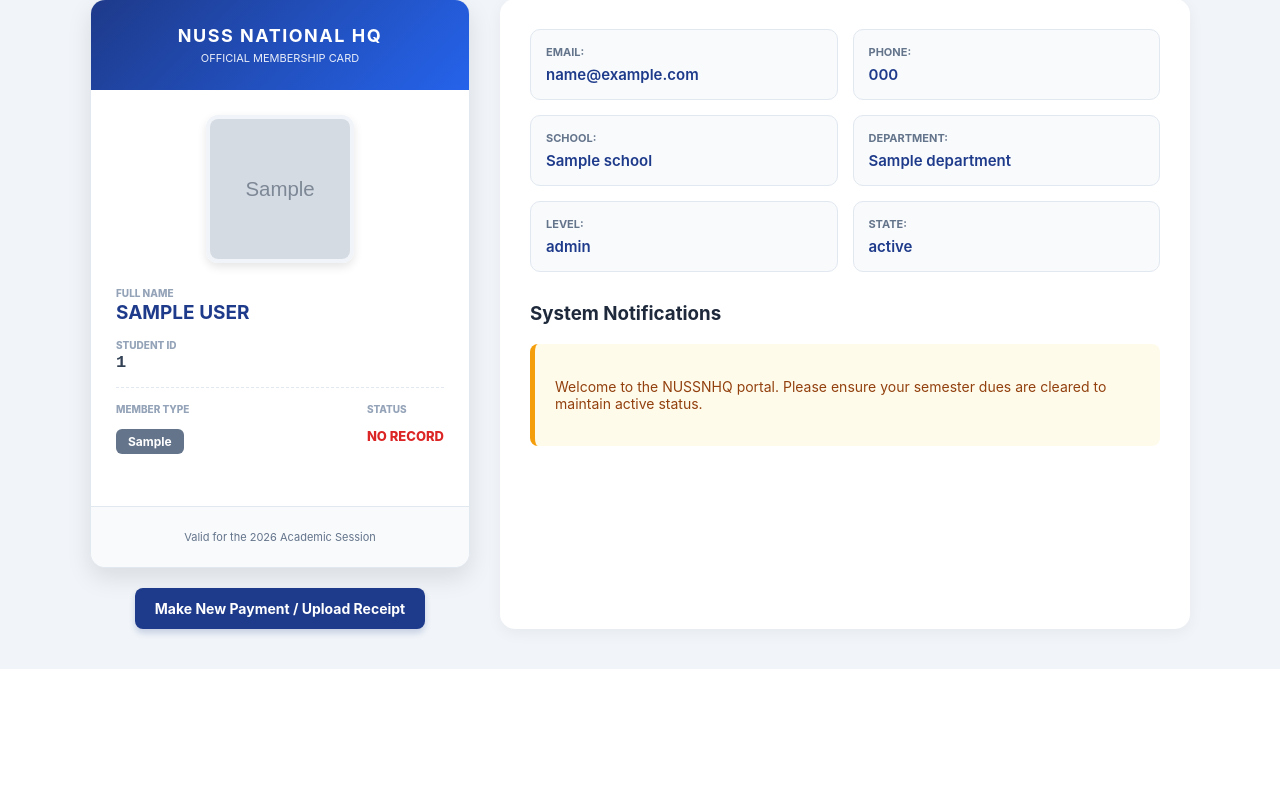
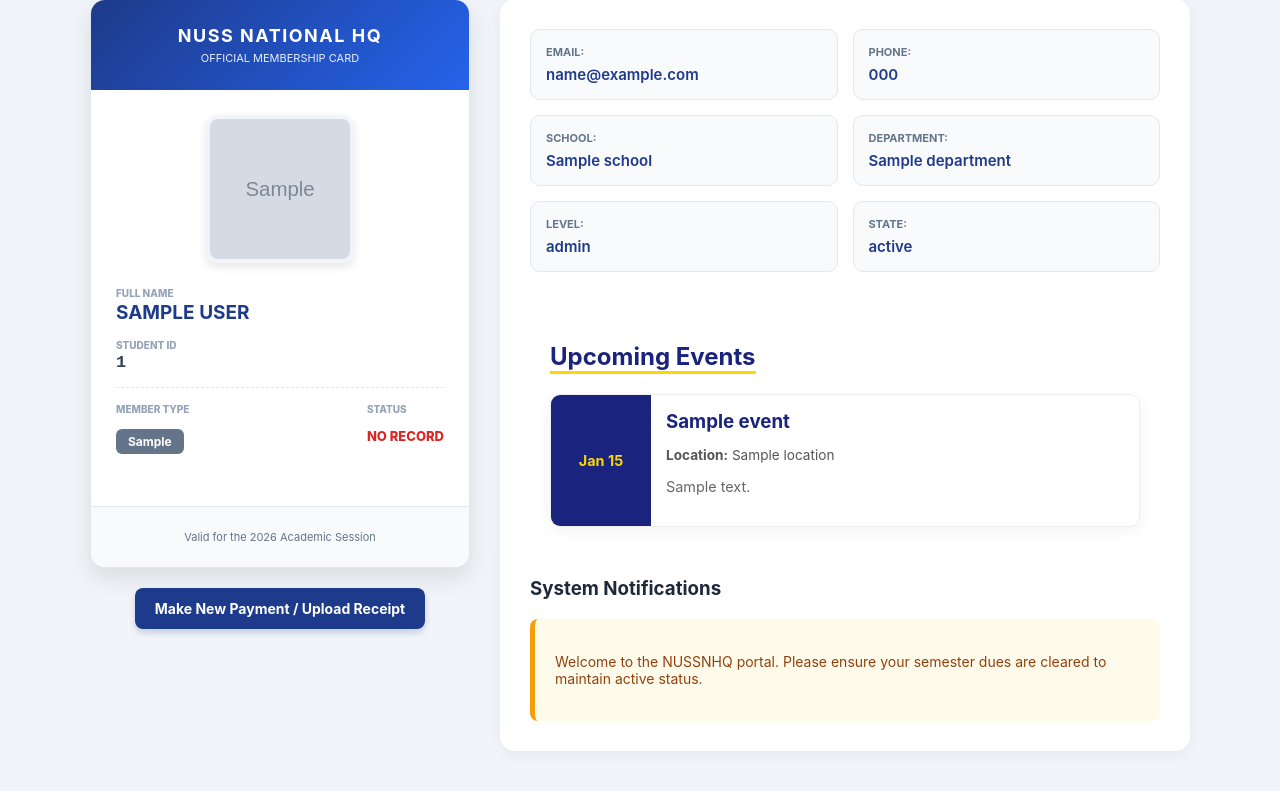
Before and after one commit to Holuwardammy/nussnhq_portal, a Django app: template students/templates/student_home.html in a window 1280 px wide. Shown: the part 171-962 px from the top of the page. Before the commit the page ends 840 px from the top, so only its background shows below. Run offline with Django 5.2, Linux system fonts and the light colour scheme; the template is opened without the code that fills it: most values are stand-ins (such as "Sample title", 1, 10 or a date in 2020); grey boxes marked "Sample" are stand-in pictures.

Commit message:
Integrated dynamic events section and form styling

```diff
--- a/static/css/student_home.css
+++ b/static/css/student_home.css
@@ -269,3 +269,78 @@ body {
         text-align: center;
     }
 }
+
+/* ===================== STUDENT EVENTS UI ===================== */
+.events-container {
+    margin-top: 30px;
+    padding: 20px;
+}
+
+.section-title {
+    color: #1A237E;
+    border-bottom: 3px solid #FFD700;
+    display: inline-block;
+    margin-bottom: 20px;
+}
+
+.events-grid {
+    display: grid;
+    grid-template-columns: repeat(auto-fit, minmax(300px, 1fr));
+    gap: 20px;
+}
+
+.event-card {
+    background: white;
+    border-radius: 10px;
+    display: flex;
+    overflow: hidden;
+    box-shadow: 0 4px 15px rgba(0,0,0,0.05);
+    border: 1px solid #eee;
+    transition: transform 0.2s;
+}
+
+.event-card:hover {
+    transform: translateY(-5px);
+}
+
+.event-date-badge {
+    background: #1A237E;
+    color: #FFD700;
+    padding: 20px;
+    display: flex;
+    align-items: center;
+    justify-content: center;
+    text-align: center;
+    font-weight: bold;
+    min-width: 60px;
+    font-size: 0.9rem;
+}
+
+.event-info {
+    padding: 15px;
+}
+
+.event-info h3 {
+    margin: 0 0 10px 0;
+    color: #1A237E;
+}
+
+.location {
+    font-size: 0.85rem;
+    color: #555;
+    margin-bottom: 8px;
+}
+
+.description {
+    font-size: 0.9rem;
+    color: #666;
+    line-height: 1.4;
+}
+
+.empty-state {
+    text-align: center;
+    padding: 40px;
+    background: #f9f9f9;
+    border-radius: 10px;
+    grid-column: 1 / -1;
+}
--- a/students/templates/student_home.html
+++ b/students/templates/student_home.html
@@ -146,6 +146,26 @@
                 </div>
             </div>
 
+                        <section class="events-container">
+        <h2 class="section-title">Upcoming Events</h2>
+        <div class="events-grid">
+            {% for event in events %}
+                <div class="event-card">
+                    <div class="event-date-badge">{{ event.date|date:"M d" }}</div>
+                    <div class="event-info">
+                        <h3>{{ event.title }}</h3>
+                        <p class="location"><strong>Location:</strong> {{ event.location }}</p>
+                        <p class="description">{{ event.description|truncatewords:20 }}</p>
+                    </div>
+                </div>
+            {% empty %}
+                <div class="empty-state">
+                    <p>No upcoming events at the moment. Check back soon!</p>
+                </div>
+            {% endfor %}
+        </div>
+    </section>
+
             <div class="notifications-area">
                 <h3>System Notifications</h3>
                 <div class="notify-box">
```
